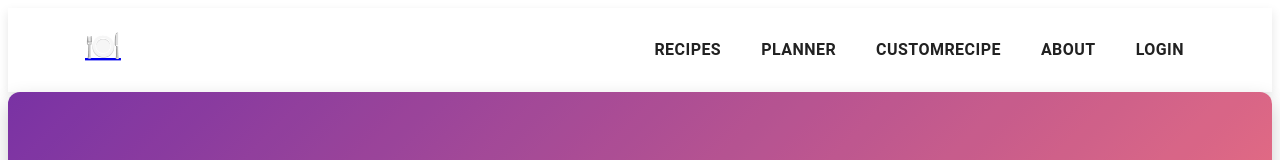
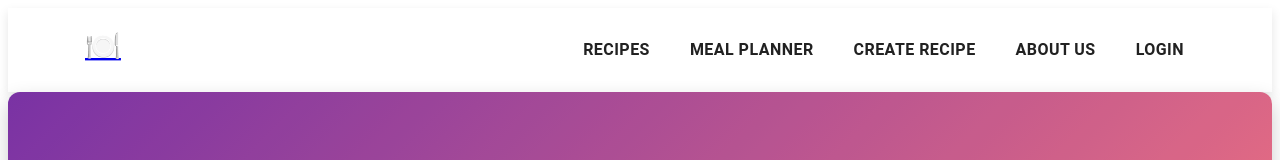
Before and after one commit to Anilkushwaha782000/recipe_recommendation, a React (Create React App) app in the folder client/: page /about in a window 1280 px wide. Shown: the top 160 px of the page. Built offline with nearby package versions, Linux system fonts and the light colour scheme.

Commit message:
added some space for mobile devices

```diff
--- a/client/src/component/Navbar.jsx
+++ b/client/src/component/Navbar.jsx
@@ -8,6 +8,7 @@ import ListItemIcon from '@mui/material/ListItemIcon';
 import Divider from '@mui/material/Divider';
 import Tooltip from '@mui/material/Tooltip';
 import PersonAdd from '@mui/icons-material/PersonAdd';
+import FastfoodIcon from '@mui/icons-material/Fastfood';
 import Settings from '@mui/icons-material/Settings';
 import Logout from '@mui/icons-material/Logout';
 import { motion } from 'framer-motion';
@@ -25,7 +26,22 @@ function Navbar() {
   };
   const [anchorEl, setAnchorEl] = useState(null);
   const open = Boolean(anchorEl);
-  const navItems=['recipes', 'planner', 'customrecipe', 'about']
+  const navItems = [{
+    label: 'Recipes',
+    path:'/recipes'
+  },
+  {
+    label: 'Meal Planner',
+    path:'/planner'
+  },
+  {
+    label: 'Create Recipe',
+    path:'/customrecipe'
+  },
+  {
+    label: 'About Us',
+    path:'/about'
+  }];
   const handleClick = (event) => {
     setAnchorEl(event.currentTarget);
   };
@@ -111,11 +127,11 @@ function Navbar() {
               gap: 3,
             }}
           >
-            {navItems.map((item) => (
+            {navItems.map(({label,path}) => (
               <Button
                component={Link}
-                key={item}
-                to={`/${item}`}
+                key={path}
+                to={`${path}`}
                 sx={{
                   fontSize: '1rem',
                   fontWeight: '600',
@@ -123,7 +139,7 @@ function Navbar() {
                   '&:hover': { color: 'secondary.main', background: 'transparent' },
                 }}
               >
-                {item}
+                {label}
               </Button>
             ))}
             {user ? (
@@ -196,21 +212,9 @@ function Navbar() {
           <Avatar /> Profile
         </MenuItem>
         <MenuItem  onClick={()=>handleClose('mealsummary')}>
-          <Avatar /> My saved meal
+        <FastfoodIcon color="disabled" /> saved meal
         </MenuItem>
         <Divider />
-        <MenuItem onClick={()=>handleClose('addaccount')}>
-          <ListItemIcon>
-            <PersonAdd fontSize="small" />
-          </ListItemIcon>
-          Add another account
-        </MenuItem>
-        <MenuItem onClick={()=>handleClose('settting')}>
-          <ListItemIcon>
-            <Settings fontSize="small" />
-          </ListItemIcon>
-          Settings
-        </MenuItem>
         <MenuItem onClick={()=>handleLogout()}>
           <ListItemIcon>
             <Logout fontSize="small" />
@@ -233,12 +237,12 @@ function Navbar() {
             backgroundColor: 'background.paper',
           }}
         >
-          {navItems.map((item) => (
+          {navItems.map(({label,path}) => (
             <Button
             onClick={()=>setDrawerOpen(!drawerOpen)}
-              key={item}
+              key={path}
               component={Link}
-              to={`/${item}`}
+              to={`${path}`}
               sx={{
                 fontSize: '1rem',
                 fontWeight: '600',
@@ -246,7 +250,7 @@ function Navbar() {
                 '&:hover': { color: 'secondary.main', background: 'transparent' },
               }}
             >
-              {item}
+              {label}
             </Button>
           ))}
           {user ? (
--- a/client/src/pages/AboutUs.jsx
+++ b/client/src/pages/AboutUs.jsx
@@ -143,7 +143,7 @@ const AboutUsPage = () => {
             Why Choose Us
           </Typography>
           <Grid container spacing={4}>
-            <Grid item xs={12} md={4}>
+            <Grid item xs={12} md={4} sx={{ mb: 4 }}>
               <Paper
                 elevation={6}
                 sx={{
@@ -170,7 +170,7 @@ const AboutUsPage = () => {
                 </Typography>
               </Paper>
             </Grid>
-            <Grid item xs={12} md={4}>
+            <Grid item xs={12} md={4} sx={{ mb: 4 }}>
               <Paper
                 elevation={6}
                 sx={{
@@ -196,7 +196,7 @@ const AboutUsPage = () => {
                 </Typography>
               </Paper>
             </Grid>
-            <Grid item xs={12} md={4}>
+            <Grid item xs={12} md={4} sx={{ mb: 4 }}>
               <Paper
                 elevation={6}
                 sx={{
```
